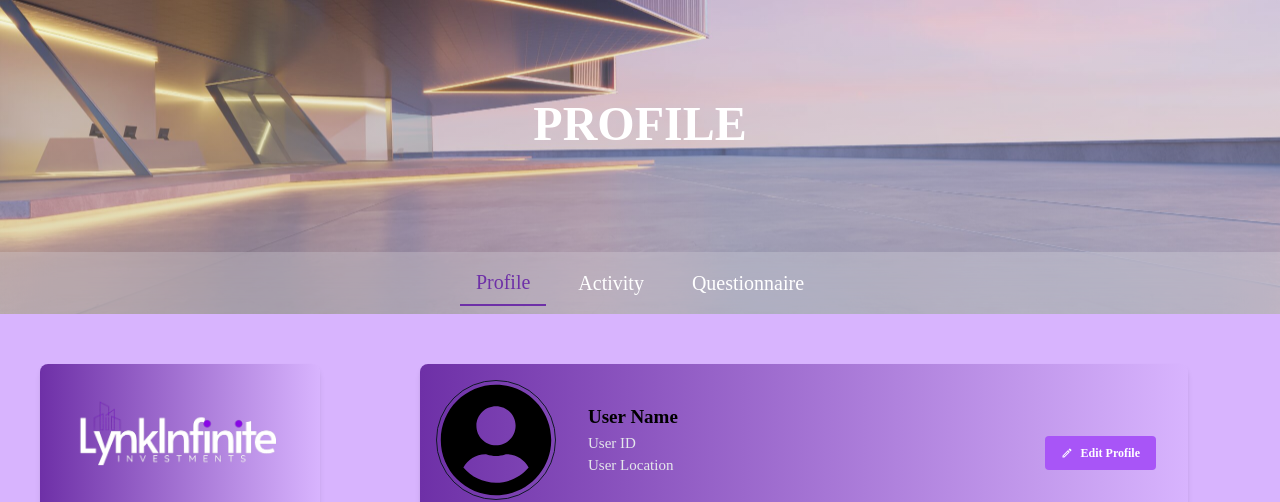
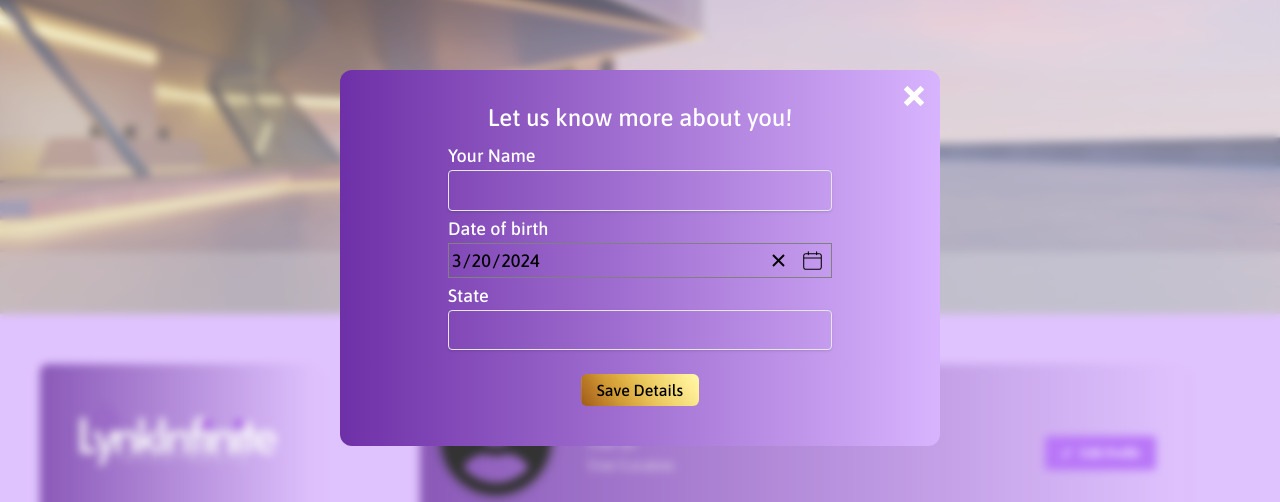
Before and after one commit to upchangeinvestments/frontend, a React (Create React App) app: page /profile in a window 1280 px wide. Shown: the part 142-644 px from the top of the page. Built offline with nearby package versions, Linux system fonts and the light colour scheme; no server answers; a web font is replaced by a local one.

Commit message:
update user data modal

```diff
--- a/package.json
+++ b/package.json
@@ -20,6 +20,7 @@
     "react": "^18.2.0",
     "react-card-carousel": "^1.1.3",
     "react-collapse": "^5.1.1",
+    "react-date-picker": "^10.6.0",
     "react-dom": "^18.2.0",
     "react-fast-marquee": "^1.6.3",
     "react-grid-carousel": "^1.0.1",
--- a/src/Pages/CategoryPage/CategoryPage.jsx
+++ b/src/Pages/CategoryPage/CategoryPage.jsx
@@ -7,7 +7,6 @@ import Categories from "./Categories";
 import Footer from "../../commonComponents/Footer";
 import MobileFilterDrawer from "../../commonComponents/MobileFilterDrawer";
 import MobileFilter from "../../commonComponents/MobileFilter";
-import Modal from "../../commonComponents/Modal";
 
 function CategoryPage() {
   const [open, setOpen] = useState(false);
@@ -23,7 +22,7 @@ function CategoryPage() {
     setId(index);
   };
 
-  useEffect(() => {}, [data]);
+  useEffect(() => { }, [data]);
 
   return (
     <div className="categoryMain  vsm:h-[60vh] md:h-[62vh] xl:h-[55vh] mobile-filter-drawer">
@@ -55,7 +54,6 @@ function CategoryPage() {
           <Categories />
         </div>
       </div>
-      <Modal />
       <Footer />
     </div>
   );
--- a/src/Pages/ProfilePage/ProfilePage.jsx
+++ b/src/Pages/ProfilePage/ProfilePage.jsx
@@ -4,6 +4,8 @@ import Tabs from "./ProfileTab";
 import Profile from "./Profile";
 import Activity from "./Activity";
 import Questionnaire from "./Questionnaire";
+import UserDataModal from "../../commonComponents/getUserDataModal";
+
 
 const ProfilePage = () => {
   const tabs = [
@@ -17,6 +19,7 @@ const ProfilePage = () => {
       <div className="">
         <Tabs tabs={tabs} />
       </div>
+      <UserDataModal />
       <div className="mt-[100px]">
         <Footer />
       </div>
--- a/src/Pages/VerifyUser/VerifyUser.jsx
+++ b/src/Pages/VerifyUser/VerifyUser.jsx
@@ -24,7 +24,7 @@ function VerifyUser() {
         };
         verifyToken();
         setTimeout(() => {
-            navigate('/category');
+            navigate('/profile');
         }, 2000);
         // eslint-disable-next-line
     }, [])
--- a/src/commonComponents/Modal.jsx
+++ /dev/null
@@ -1,67 +0,0 @@
-import React, { useState } from "react";
-
-function Modal() {
-  const [isOpen, setIsOpen] = useState(false);
-
-  const toggleModal = () => {
-    setIsOpen(!isOpen);
-  };
-
-  return (
-    <div>
-      <button
-        className="bg-blue-500 hover:bg-blue-700 text-white font-bold py-2 px-4 rounded"
-        onClick={toggleModal}
-      >
-        Open Modal
-      </button>
-
-      {isOpen && (
-        <div className="fixed inset-0 flex items-center justify-center z-50">
-          <div className="absolute inset-0 bg-gray-900 opacity-50"></div>
-          <div className="bg-[#c7b3ee] shadow-[0_2px_15px_-3px_rgba(0,0,0,0.07),0_10px_20px_-2px_rgba(0,0,0,0.04)] h-5/6 rounded-lg p-8 max-w-md z-50">
-            <h2 className="text-xl font-bold mb-4">
-              Let's get the basics so we can give the goods
-            </h2>
-            <div className="mb-4">
-              <label
-                htmlFor="input1"
-                className="block text-gray-700 text-sm font-bold mb-2"
-              >
-                Hello, Enter your name please.
-              </label>
-              <input
-                id="input1"
-                type="text"
-                className="shadow bg-gradient-to-b from-white/30  to-[#c7b3ee] bg-opacity-10 shadow-[0_2px_15px_-3px_rgba(0,0,0,0.07),0_10px_20px_-2px_rgba(0,0,0,0.04)] appearance-none border rounded w-full py-2 px-3 text-gray-700 leading-tight focus:outline-none focus:shadow-outline"
-              />
-            </div>
-            <div className="mb-4">
-              <label
-                htmlFor="input2"
-                className="block text-gray-700 text-sm font-bold mb-2"
-              >
-                Where do you live
-              </label>
-              <input
-                id="input2"
-                type="text"
-                className="shadow bg-gradient-to-b from-white/30  to-[#c7b3ee] bg-opacity-10 shadow-[0_2px_15px_-3px_rgba(0,0,0,0.07),0_10px_20px_-2px_rgba(0,0,0,0.04)] appearance-none border rounded w-full py-2 px-3 text-gray-700 leading-tight focus:outline-none focus:shadow-outline"
-              />
-            </div>
-            <div className="text-center">
-              <button
-                className="bg-purple-500 hover:bg-[#d946ef] text-white font-bold py-2 px-16  rounded-full focus:outline-none focus:shadow-outline"
-                onClick={toggleModal}
-              >
-                Done
-              </button>
-            </div>
-          </div>
-        </div>
-      )}
-    </div>
-  );
-}
-
-export default Modal;
--- a/src/commonComponents/WaitListModal.jsx
+++ b/src/commonComponents/WaitListModal.jsx
@@ -2,6 +2,7 @@ import React, { useState } from "react";
 import { copy } from 'clipboard-copy';
 import OtpInput from 'react-otp-input';
 import { ImCross } from "react-icons/im";
+import { FaArrowLeftLong } from "react-icons/fa6";
 import axios from "axios";
 import Error from "../utils/Error";
 import SuccessToast from "../utils/successToast";
@@ -28,6 +29,7 @@ function DialogDefault() {
         copy(event.clipboardData.getData('text'));
         setOtp(event.clipboardData.getData('text'));
     };
+
     const otpGenerated = Math.floor(10000 + Math.random() * 90000);
     const OtpHandler = async (event) => {
         event.preventDefault();
@@ -67,7 +69,7 @@ function DialogDefault() {
                 <div className="flex flex-col justify-center items-center w-[600px] bg-gradient-to-r from-[#6e30a7] to-purple-300 p-6 py-8 rounded-xl relative">
                     <div className="absolute right-4 top-4" onClick={handleOpen}><ImCross size="20px" /></div>
                     <div>
-                        <p className="text-3xl">Join waitlist</p>
+                        <p className="text-3xl">Join Project Waitlist</p>
                     </div>
                     <div className="flex items-center justify-center">
                         <img src={logo} alt="logo" className="w-[70%]" />
@@ -110,7 +112,7 @@ function DialogDefault() {
                             </form>
                         </div>
                         <div className={activeStep === 1 ? "flex flex-col items-center justify-center" : "hidden"}>
-                            <p className="text-sm flex-wrap mt-8 ">We have sent a confirmation code on your mobile number & on your email address</p>
+                            <p className="text-sm flex-wrap mt-8 uppercase">Confirmation code</p>
                             <form onSubmit={WaitListHandler} className="mb-2 w-80 max-w-screen-lg sm:w-96 ">
                                 <div className="w-full flex items-center justify-center OtpField">
                                     <OtpInput
@@ -129,10 +131,11 @@ function DialogDefault() {
                                     </button>
                                 </div>
                             </form>
+                            <p onClick={handleOpen} className="hover:underline">Explore Website</p>
                         </div>
-                        <div className="mt-4 flex justify-start">
+                        <div className="flex justify-start">
                             <button className={activeStep === 1 ? "block" : "hidden"} onClick={handlePrev} disabled={isFirstStep}>
-                                Prev
+                                <FaArrowLeftLong size="15px" />
                             </button>
                         </div>
                     </div>
--- /dev/null
+++ b/src/commonComponents/getUserDataModal.jsx
@@ -0,0 +1,92 @@
+import React, { useState } from "react";
+import { ImCross } from "react-icons/im";
+import DatePicker from 'react-date-picker';
+import 'react-date-picker/dist/DatePicker.css';
+import 'react-calendar/dist/Calendar.css';
+import { CiCalendar } from "react-icons/ci";
+import axios from "axios";
+import Error from "../utils/Error";
+import bgImage from "../assets/login_BG.jpeg";
+import { useAuth } from "../utils/AuthContext"
+import "../App.css";
+
+
+function UserDataModal() {
+  const [isOpen, setOpen] = useState(true);
+  const handleOpen = () => setOpen(!isOpen);
+  const [valueDOB, onChangeDOB] = useState(new Date());
+  const { user, setUser, backendUrl } = useAuth();
+  console.log(user)
+  const updateUserDataHandler = async (event) => {
+    event.preventDefault();
+
+    const location = event.target.location.value;
+    const postData = {
+      location: location,
+      valueDOB: valueDOB,
+      user: user
+    };
+    if (!user.name) {
+      postData.name = event.target.name.value;
+    }
+    const res = await axios.post(`${backendUrl}/updateUser`, postData);
+    console.log(res)
+    if (res.status === 500) {
+      Error("Internal Server Error, try again later!");
+    }
+  }
+
+  return (
+    <div className="">
+      {isOpen && (<div className="absolute inset-0 z-50 bg-white/20 backdrop-blur-sm flex items-center justify-center  text-white">
+        <div className="flex flex-col justify-center items-center w-[600px] bg-gradient-to-r from-[#6e30a7] to-purple-300 p-6 py-8 rounded-xl relative">
+          <div className="absolute right-4 top-4" onClick={handleOpen}><ImCross size="20px" /></div>
+          <div>
+            <p className="text-2xl">Let us know more about you!</p>
+          </div>
+          <div className="my-2 w-80 max-w-screen-lg sm:w-96 text-lg">
+            <form onSubmit={updateUserDataHandler}>
+              {!user.name && (
+                <div className="">
+                  <p variant="h6" color="blue-gray" className="">
+                    Your Name
+                  </p>
+                  <input
+                    type="text"
+                    name="name"
+                    className="shadow appearance-none border rounded w-full py-2 px-3 text-white leading-tight focus:outline-none focus:shadow-outline bg-transparent"
+                    required
+                  />
+                </div>
+              )}
+              <div className="mt-1">
+                <p variant="h6" color="blue-gray" className="">
+                  Date of birth
+                </p>
+                <DatePicker onChange={onChangeDOB} required={true} value={valueDOB} name="" className="w-full text-black focus:outline-non " calendarIcon={<CiCalendar size="25px" />} />
+              </div>
+              <div className="mt-1">
+                <p variant="h6" color="blue-gray" className="">
+                  State
+                </p>
+                <input
+                  type="text"
+                  name="location"
+                  className="shadow appearance-none border rounded w-full py-2 px-3 text-white leading-tight focus:outline-none focus:shadow-outline bg-transparent"
+                  required
+                />
+              </div>
+              <div className="flex items-center justify-center">
+                <button className="mt-6 bg-top vsm:px-4 vsm:py-1 lg:py-1 rounded-md md:text-base lg:text-base  xl:text-lg text-black  bg-cover " style={{ backgroundImage: `url(${bgImage})` }}>
+                  Save Details
+                </button>
+              </div>
+            </form>
+          </div>
+        </div>
+      </div>)}
+    </div>
+  );
+}
+
+export default UserDataModal;
```
Also changed, not shown: 1 other file (tests, documents, lock files or other folders).
